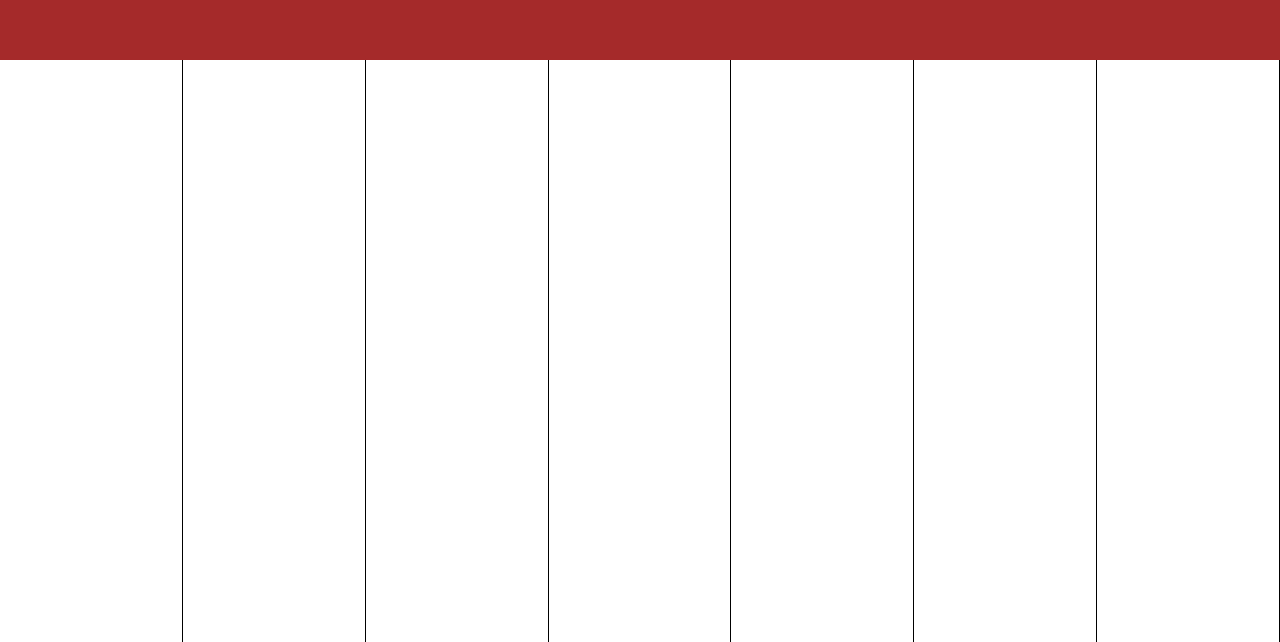
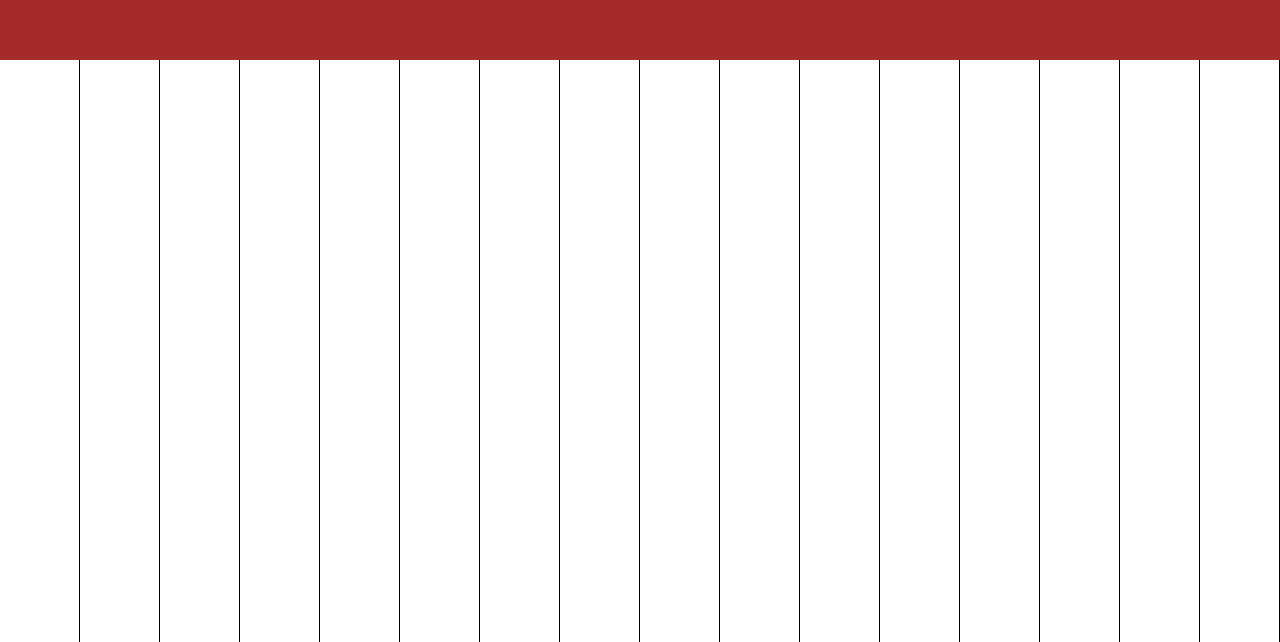
Before and after one commit to jnydam/pianoinbrowser, a React (Create React App) app: page / in a window 1280 px wide. Shown: the part 158-800 px from the top of the page. Built offline with nearby package versions, Linux system fonts and the light colour scheme.

Commit message:
Added sound mapping for the first octave white keys

```diff
--- a/package.json
+++ b/package.json
@@ -9,6 +9,7 @@
     "react": "^18.1.0",
     "react-dom": "^18.1.0",
     "react-scripts": "5.0.1",
+    "tone": "^14.7.77",
     "web-vitals": "^2.1.4"
   },
   "scripts": {
--- a/src/components /KeyboardGUI/KeyboardGUI.js
+++ b/src/components /KeyboardGUI/KeyboardGUI.js
@@ -2,16 +2,34 @@ import React from 'react';
 
 import styles from './KeyboardGUI.module.css';
 
+import * as Tone from 'tone';
+
+import { whiteKeyIndexSoundMapping } from '../../util/SoundIndexMappings';
+
+
 const KeyboardGUI = (props) => {
 
+    const whiteKeyArrayCount = [...Array(16).keys()];
+
+    const handleWhiteKeyPress = (event, whiteKeyNum) => {
+
+        console.log("You are pressing on a keyboard");
+        console.log(whiteKeyNum);
+
+        const synth = new Tone.Synth().toDestination();
+        const now = Tone.now();
+
+        synth.triggerAttackRelease(whiteKeyIndexSoundMapping[whiteKeyNum], "8n", Tone.context.currentTime);
+
+    }
+
     return (<div className={styles.keyboardGuiContainerComp}>
-        <div className={styles.whiteKeyElement}></div>
-        <div className={styles.whiteKeyElement}></div>
-        <div className={styles.whiteKeyElement}></div>
-        <div className={styles.whiteKeyElement}></div>
-        <div className={styles.whiteKeyElement}></div>
-        <div className={styles.whiteKeyElement}></div>
-        <div className={styles.whiteKeyElement}></div>
+        {whiteKeyArrayCount.map((whiteKeyNum, index) => (
+            <div
+                onClick={(event) => handleWhiteKeyPress(event, whiteKeyNum)}
+                key={index}
+                className={styles.whiteKeyElement}></div>
+        ))}
     </div>)
 }
 
--- a/src/components /MainLayoutComp/MainLayoutComp.js
+++ b/src/components /MainLayoutComp/MainLayoutComp.js
@@ -5,11 +5,11 @@ import styles from './MainLayoutComp.module.css';
 
 const MainLayoutComp = (props) => {
 
-    return (<div class={styles.mainLayoutCompContainer}>
-        <div class={styles.outerControlBarHeaderContainer}>
+    return (<div className={styles.mainLayoutCompContainer}>
+        <div className={styles.outerControlBarHeaderContainer}>
 
         </div>
-        <div class={styles.mainKeyboardContainer}>
+        <div className={styles.mainKeyboardContainer}>
             <KeyboardGUI></KeyboardGUI>
         </div>
     </div>)
--- /dev/null
+++ b/src/util/SoundIndexMappings.js
@@ -0,0 +1,15 @@
+export const whiteKeyIndexSoundMapping = {
+    0: 'C4',
+    1: 'D4',
+    2: 'E4',
+    3: 'F4',
+    4: 'G4',
+    5: 'A4',
+    6: 'B4'
+};
+
+export const blackKeyIndexSoundMapping = {
+
+
+
+};
```
Also changed, not shown: 1 other file (tests, documents, lock files or other folders).
